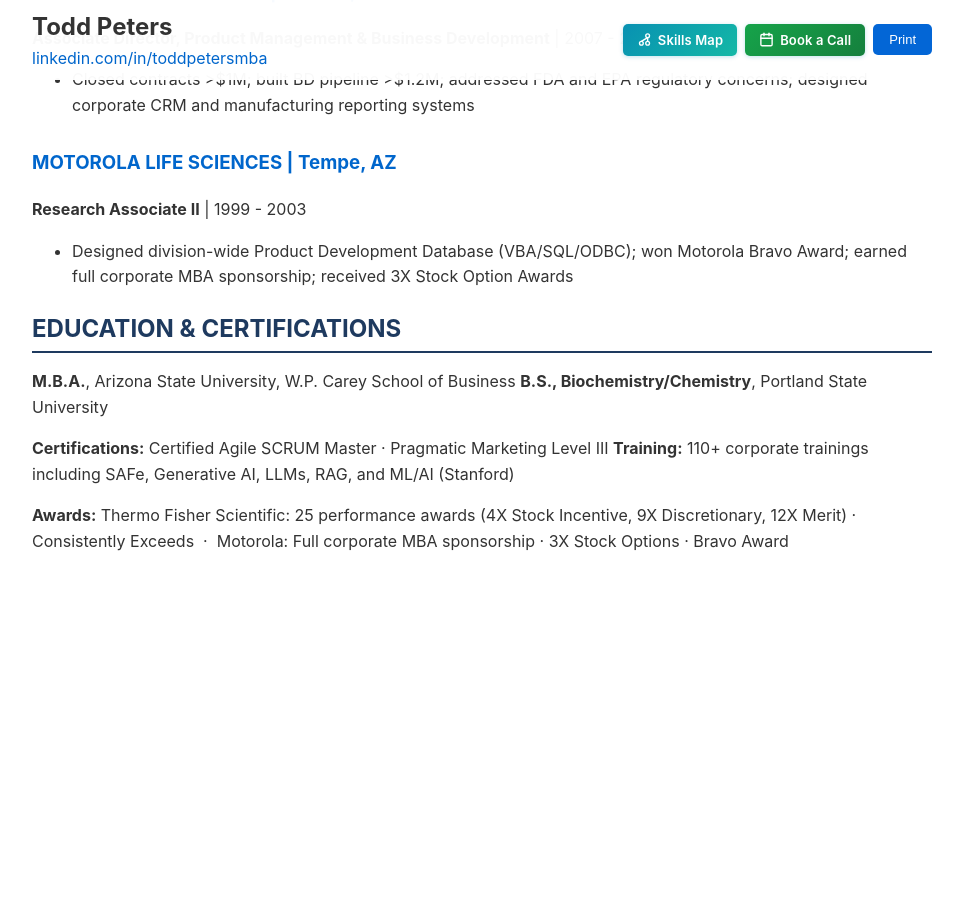
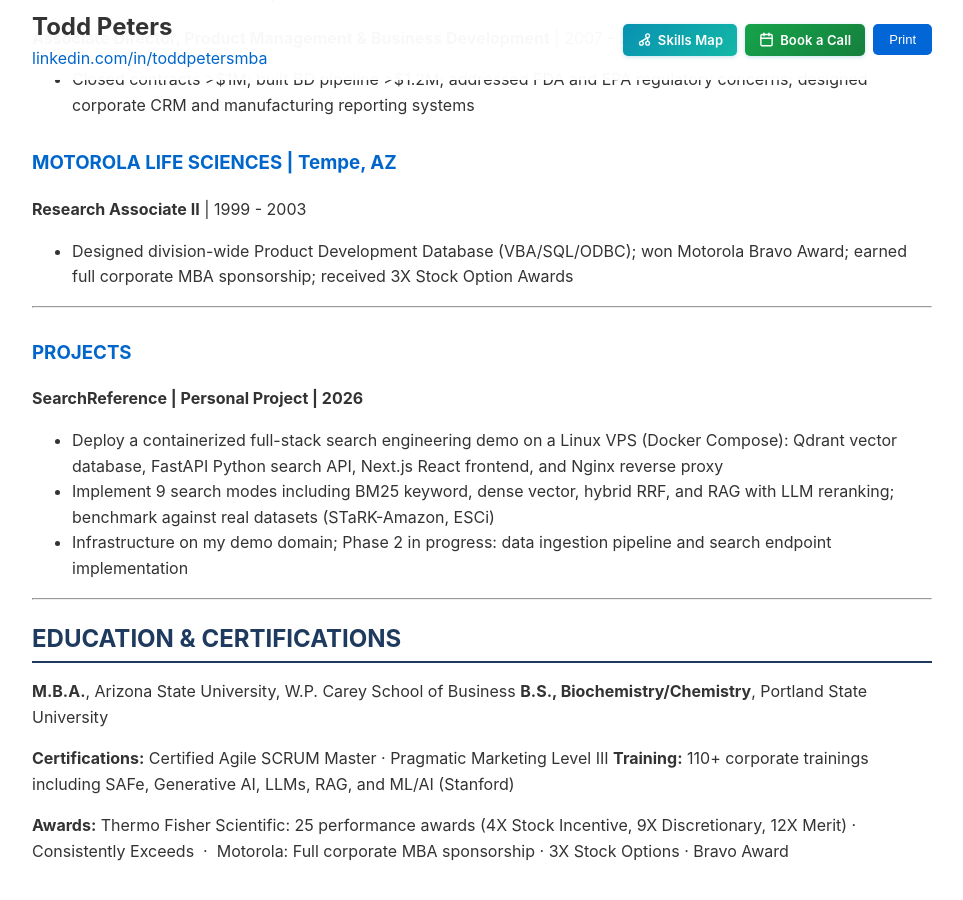
Before and after one commit to tsimech/tsimech.github.io, a Jekyll site: the page built from docs/resume.md, in a window 1280 px wide and 900 px high, scrolled down 2392 px. Shown: the whole window, without its empty margins (158-1121 px from the left). Built offline with Jekyll 4.4.1, drawn with Linux system fonts in a browser that asks for light colours; before the commit the page ends 2983 px from its top, so only the background shows below that.

Commit message:
Add SearchReference personal project to generic resume page

```diff
--- a/docs/resume.md
+++ b/docs/resume.md
@@ -145,6 +145,17 @@ Sole Product Manager on a $3B+ digital commerce revenue channel (thermofisher.co
 **Research Associate II** | 1999 - 2003
 - Designed division-wide Product Development Database (VBA/SQL/ODBC); won Motorola Bravo Award; earned full corporate MBA sponsorship; received 3X Stock Option Awards
 
+---
+
+### PROJECTS
+
+**SearchReference | Personal Project | 2026**
+- Deploy a containerized full-stack search engineering demo on a Linux VPS (Docker Compose): Qdrant vector database, FastAPI Python search API, Next.js React frontend, and Nginx reverse proxy
+- Implement 9 search modes including BM25 keyword, dense vector, hybrid RRF, and RAG with LLM reranking; benchmark against real datasets (STaRK-Amazon, ESCi)
+- Infrastructure on my demo domain; Phase 2 in progress: data ingestion pipeline and search endpoint implementation
+
+---
+
 ## EDUCATION & CERTIFICATIONS
 
 **M.B.A.**, Arizona State University, W.P. Carey School of Business
```
